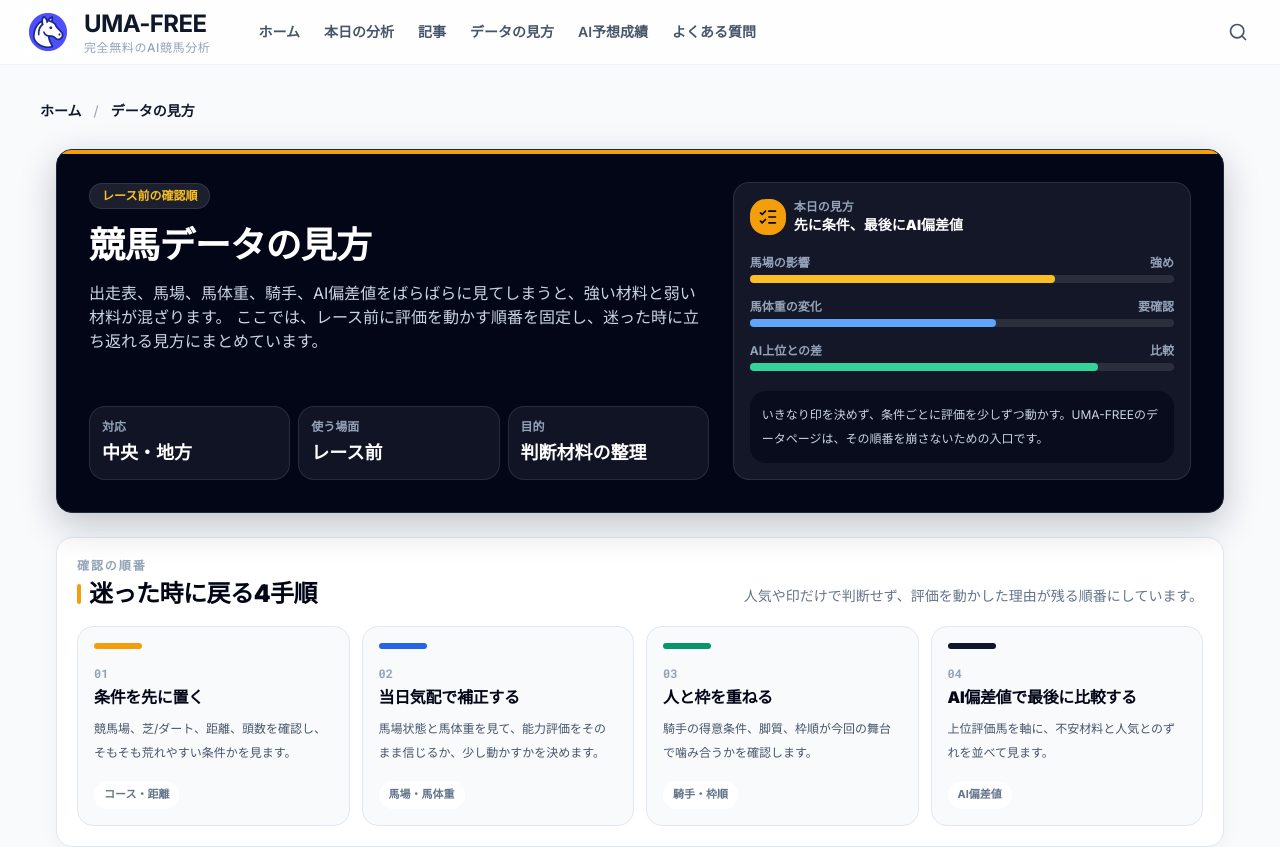
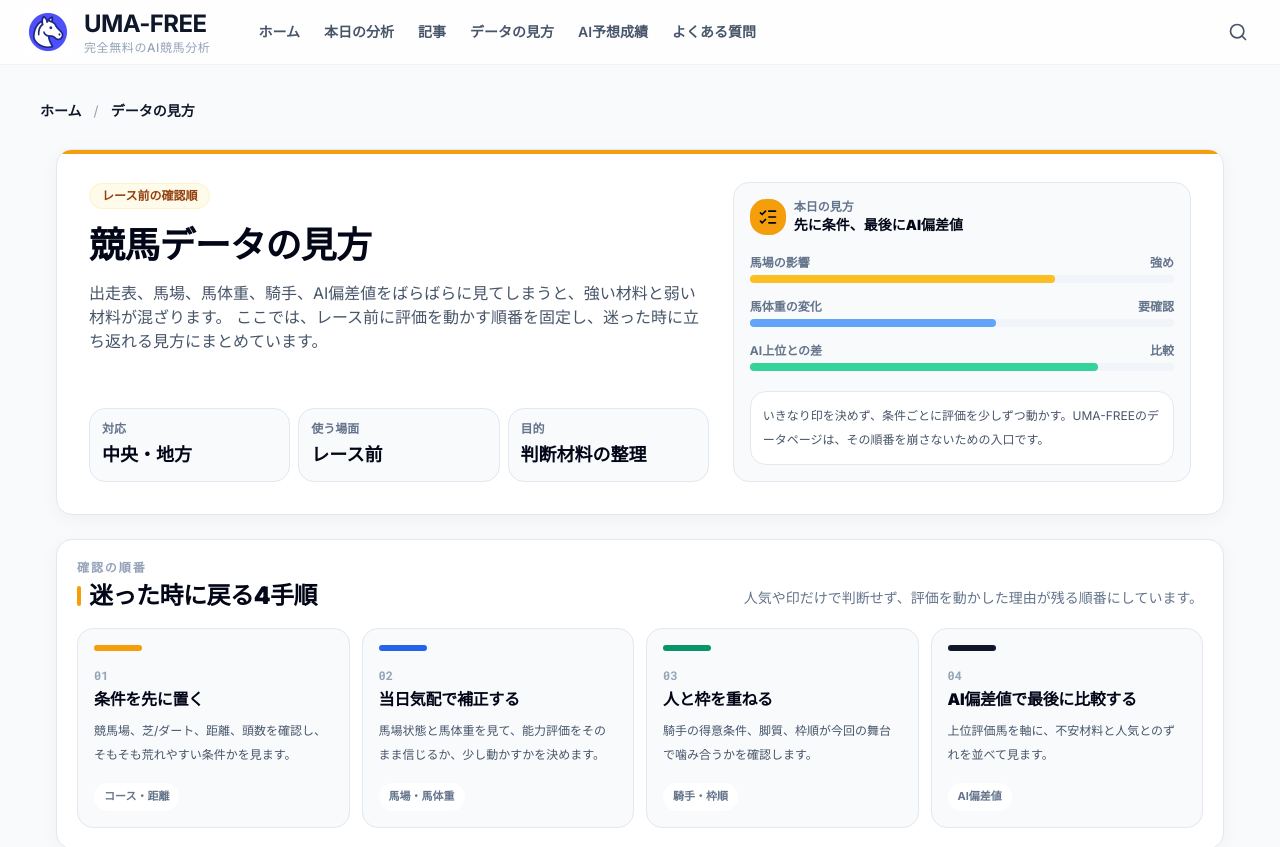
Before and after one commit to umazkym/keiba_site_v1, a Next.js app in the folder frontend/: page /keiba-data in a window 1280 px wide. Shown: the top 847 px of the page. Built offline with nearby package versions, Linux system fonts and the light colour scheme; no server answers.

Commit message:
no message

```diff
--- a/frontend/app/keiba-data/horse-weight/page.tsx
+++ b/frontend/app/keiba-data/horse-weight/page.tsx
@@ -47,13 +47,13 @@ export default function HorseWeightPage() {
       <script type="application/ld+json" dangerouslySetInnerHTML={{ __html: JSON.stringify(faqSchema) }} />
       <Breadcrumb />
       <article className="mx-auto max-w-5xl px-4 pb-14 pt-4">
-        <header className="relative overflow-hidden rounded-2xl border border-slate-800 bg-slate-950 p-5 shadow-[0_12px_36px_rgba(15,23,42,0.24)] sm:p-8">
+        <header className="relative overflow-hidden rounded-2xl border border-slate-200 bg-white p-5 shadow-soft sm:p-8">
           <div className="absolute inset-x-0 top-0 h-1 bg-accent" />
-          <p className="inline-flex rounded-full border border-white/10 bg-white/10 px-3 py-1 text-xs font-bold text-accent-light">馬体重の読み方</p>
-          <h1 className="mt-4 text-3xl font-black leading-tight text-white sm:text-4xl">
+          <p className="inline-flex rounded-full border border-amber-100 bg-amber-50 px-3 py-1 text-xs font-bold text-amber-800">馬体重の読み方</p>
+          <h1 className="mt-4 text-3xl font-black leading-tight text-slate-950 sm:text-4xl">
             馬体重増減の見方
           </h1>
-          <p className="mt-4 max-w-3xl text-sm leading-8 text-slate-300 sm:text-base">
+          <p className="mt-4 max-w-3xl text-sm leading-8 text-slate-600 sm:text-base">
             馬体重は、直前で評価を変えるための状態確認データです。
             大きな増減を機械的に消すのではなく、休み明け、成長分、過去の好走体重への戻りを分けて考えます。
           </p>
--- a/frontend/app/keiba-data/page.tsx
+++ b/frontend/app/keiba-data/page.tsx
@@ -128,11 +128,11 @@ function MiniSignal({
 }) {
   return (
     <div>
-      <div className="mb-1 flex items-center justify-between gap-3 text-xs font-bold text-slate-400">
+      <div className="mb-1 flex items-center justify-between gap-3 text-xs font-bold text-slate-500">
         <span>{label}</span>
         <span>{value}</span>
       </div>
-      <div className="h-2 rounded-full bg-white/10">
+      <div className="h-2 rounded-full bg-slate-100">
         <div className={`h-2 rounded-full ${className}`} style={{ width }} />
       </div>
     </div>
@@ -156,47 +156,47 @@ export default function KeibaDataPage() {
       <script type="application/ld+json" dangerouslySetInnerHTML={{ __html: JSON.stringify(jsonLd) }} />
       <Breadcrumb />
       <div className="mx-auto max-w-[1200px] px-4 pb-14 pt-4">
-        <header className="relative overflow-hidden rounded-2xl border border-slate-800 bg-slate-950 p-5 shadow-[0_12px_36px_rgba(15,23,42,0.24)] sm:p-8">
+        <header className="relative overflow-hidden rounded-2xl border border-slate-200 bg-white p-5 shadow-soft sm:p-8">
           <div className="absolute inset-x-0 top-0 h-1 bg-accent" />
           <div className="grid gap-6 lg:grid-cols-[1.15fr_0.85fr] lg:items-stretch">
             <div className="flex flex-col justify-between">
               <div>
-                <p className="inline-flex rounded-full border border-white/10 bg-white/10 px-3 py-1 text-xs font-bold text-accent-light">
+                <p className="inline-flex rounded-full border border-amber-100 bg-amber-50 px-3 py-1 text-xs font-bold text-amber-800">
                   レース前の確認順
                 </p>
-                <h1 className="mt-4 text-3xl font-black leading-tight text-white sm:text-4xl">
+                <h1 className="mt-4 text-3xl font-black leading-tight text-slate-950 sm:text-4xl">
                   競馬データの見方
                 </h1>
-                <p className="mt-4 max-w-3xl text-sm leading-8 text-slate-300 sm:text-base">
+                <p className="mt-4 max-w-3xl text-sm leading-8 text-slate-600 sm:text-base">
                   出走表、馬場、馬体重、騎手、AI偏差値をばらばらに見てしまうと、強い材料と弱い材料が混ざります。
                   ここでは、レース前に評価を動かす順番を固定し、迷った時に立ち返れる見方にまとめています。
                 </p>
               </div>
 
               <div className="mt-6 grid gap-2 sm:grid-cols-3">
-                <div className="rounded-xl border border-white/10 bg-white/[0.06] p-3">
-                  <p className="text-xs font-bold text-slate-400">対応</p>
-                  <p className="mt-1 text-lg font-black text-white">中央・地方</p>
+                <div className="rounded-xl border border-slate-200 bg-slate-50 p-3">
+                  <p className="text-xs font-bold text-slate-500">対応</p>
+                  <p className="mt-1 text-lg font-black text-slate-950">中央・地方</p>
                 </div>
-                <div className="rounded-xl border border-white/10 bg-white/[0.06] p-3">
-                  <p className="text-xs font-bold text-slate-400">使う場面</p>
-                  <p className="mt-1 text-lg font-black text-white">レース前</p>
+                <div className="rounded-xl border border-slate-200 bg-slate-50 p-3">
+                  <p className="text-xs font-bold text-slate-500">使う場面</p>
+                  <p className="mt-1 text-lg font-black text-slate-950">レース前</p>
                 </div>
-                <div className="rounded-xl border border-white/10 bg-white/[0.06] p-3">
-                  <p className="text-xs font-bold text-slate-400">目的</p>
-                  <p className="mt-1 text-lg font-black text-white">判断材料の整理</p>
+                <div className="rounded-xl border border-slate-200 bg-slate-50 p-3">
+                  <p className="text-xs font-bold text-slate-500">目的</p>
+                  <p className="mt-1 text-lg font-black text-slate-950">判断材料の整理</p>
                 </div>
               </div>
             </div>
 
-            <aside className="rounded-2xl border border-white/10 bg-white/[0.07] p-4">
+            <aside className="rounded-2xl border border-slate-200 bg-slate-50 p-4">
               <div className="flex items-center gap-2">
                 <span className="flex h-9 w-9 items-center justify-center rounded-xl bg-accent text-slate-950">
                   <ListChecks className="h-5 w-5" />
                 </span>
                 <div>
-                  <p className="text-xs font-bold text-slate-400">本日の見方</p>
-                  <p className="text-sm font-black text-white">先に条件、最後にAI偏差値</p>
+                  <p className="text-xs font-bold text-slate-500">本日の見方</p>
+                  <p className="text-sm font-black text-slate-950">先に条件、最後にAI偏差値</p>
                 </div>
               </div>
               <div className="mt-5 space-y-4">
@@ -204,8 +204,8 @@ export default function KeibaDataPage() {
                 <MiniSignal label="馬体重の変化" value="要確認" width="58%" className="bg-blue-400" />
                 <MiniSignal label="AI上位との差" value="比較" width="82%" className="bg-emerald-400" />
               </div>
-              <div className="mt-5 rounded-xl bg-slate-950/60 p-3">
-                <p className="text-xs leading-6 text-slate-300">
+              <div className="mt-5 rounded-xl border border-slate-200 bg-white p-3">
+                <p className="text-xs leading-6 text-slate-600">
                   いきなり印を決めず、条件ごとに評価を少しずつ動かす。UMA-FREEのデータページは、その順番を崩さないための入口です。
                 </p>
               </div>
--- a/frontend/app/keiba-data/site-selection/page.tsx
+++ b/frontend/app/keiba-data/site-selection/page.tsx
@@ -52,15 +52,15 @@ export default function SiteSelectionPage() {
     <>
       <Breadcrumb />
       <article className="mx-auto max-w-5xl px-4 pb-14 pt-4">
-        <header className="relative overflow-hidden rounded-2xl border border-slate-800 bg-slate-950 p-5 shadow-[0_12px_36px_rgba(15,23,42,0.24)] sm:p-8">
+        <header className="relative overflow-hidden rounded-2xl border border-slate-200 bg-white p-5 shadow-soft sm:p-8">
           <div className="absolute inset-x-0 top-0 h-1 bg-accent" />
-          <p className="inline-flex rounded-full border border-white/10 bg-white/10 px-3 py-1 text-xs font-bold text-accent-light">
+          <p className="inline-flex rounded-full border border-amber-100 bg-amber-50 px-3 py-1 text-xs font-bold text-amber-800">
             予想サイト選びの視点
           </p>
-          <h1 className="mt-4 text-3xl font-black leading-tight text-white sm:text-4xl">
+          <h1 className="mt-4 text-3xl font-black leading-tight text-slate-950 sm:text-4xl">
             競馬予想サイトの選び方
           </h1>
-          <p className="mt-4 max-w-3xl text-sm leading-8 text-slate-300 sm:text-base">
+          <p className="mt-4 max-w-3xl text-sm leading-8 text-slate-600 sm:text-base">
             的中率の数字だけで選ぶと、使い始めてから「見たい情報がない」と気づくことがあります。
             無料で見られる範囲、指数の根拠、成績の出し方、締切前の使いやすさを先に見ておきます。
           </p>
--- a/frontend/app/keiba-data/track-condition/page.tsx
+++ b/frontend/app/keiba-data/track-condition/page.tsx
@@ -47,13 +47,13 @@ export default function TrackConditionPage() {
       <script type="application/ld+json" dangerouslySetInnerHTML={{ __html: JSON.stringify(faqSchema) }} />
       <Breadcrumb />
       <article className="mx-auto max-w-5xl px-4 pb-14 pt-4">
-        <header className="relative overflow-hidden rounded-2xl border border-slate-800 bg-slate-950 p-5 shadow-[0_12px_36px_rgba(15,23,42,0.24)] sm:p-8">
+        <header className="relative overflow-hidden rounded-2xl border border-slate-200 bg-white p-5 shadow-soft sm:p-8">
           <div className="absolute inset-x-0 top-0 h-1 bg-accent" />
-          <p className="inline-flex rounded-full border border-white/10 bg-white/10 px-3 py-1 text-xs font-bold text-accent-light">馬場の読み方</p>
-          <h1 className="mt-4 text-3xl font-black leading-tight text-white sm:text-4xl">
+          <p className="inline-flex rounded-full border border-amber-100 bg-amber-50 px-3 py-1 text-xs font-bold text-amber-800">馬場の読み方</p>
+          <h1 className="mt-4 text-3xl font-black leading-tight text-slate-950 sm:text-4xl">
             馬場状態とは？良・稍重・重・不良の違い
           </h1>
-          <p className="mt-4 max-w-3xl text-sm leading-8 text-slate-300 sm:text-base">
+          <p className="mt-4 max-w-3xl text-sm leading-8 text-slate-600 sm:text-base">
             馬場状態は、レース直前に評価を動かす材料です。
             良馬場の能力順をそのまま使うのか、道悪適性を強く見るのかを分けると、人気馬の信頼度と穴馬の拾い方が整理できます。
           </p>
```
Also changed, not shown: frontend/app/results/accuracy/page.tsx (+13 -13 lines), 1 other file (tests, documents, lock files or other folders).
